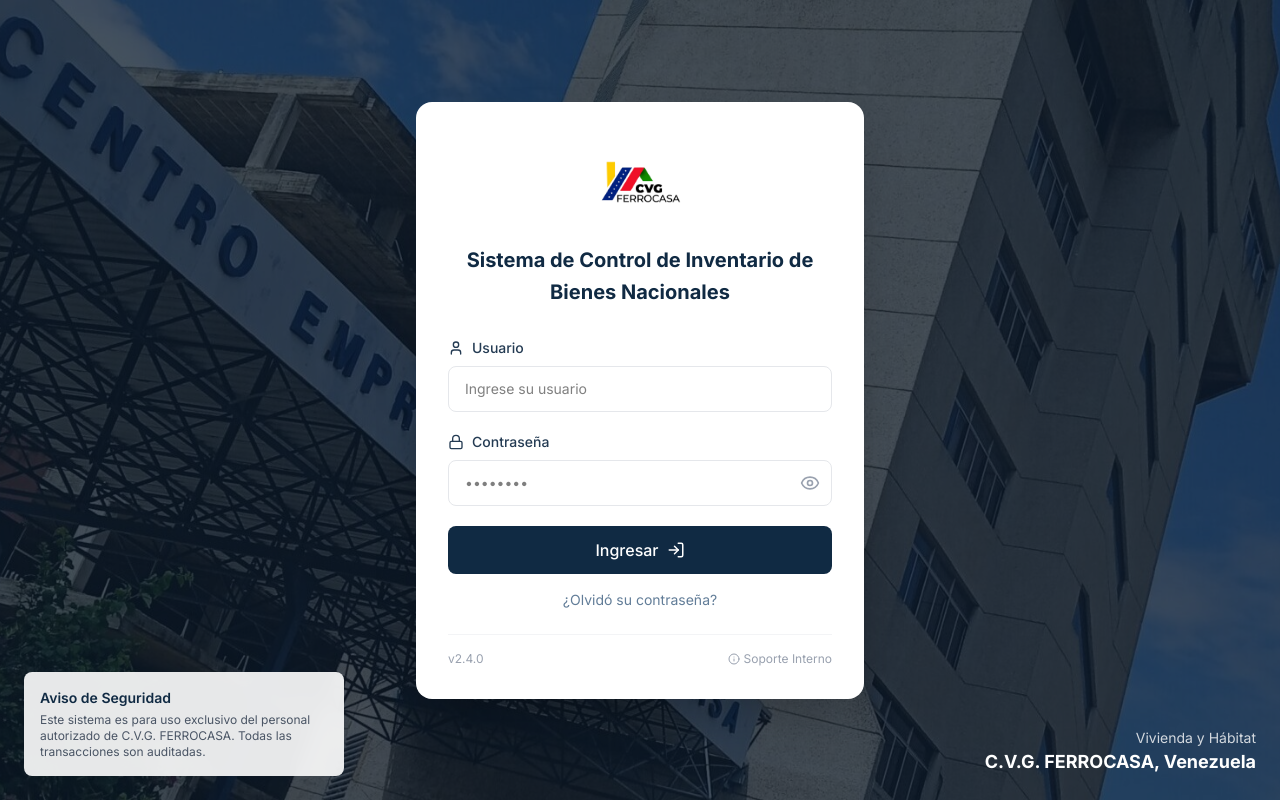
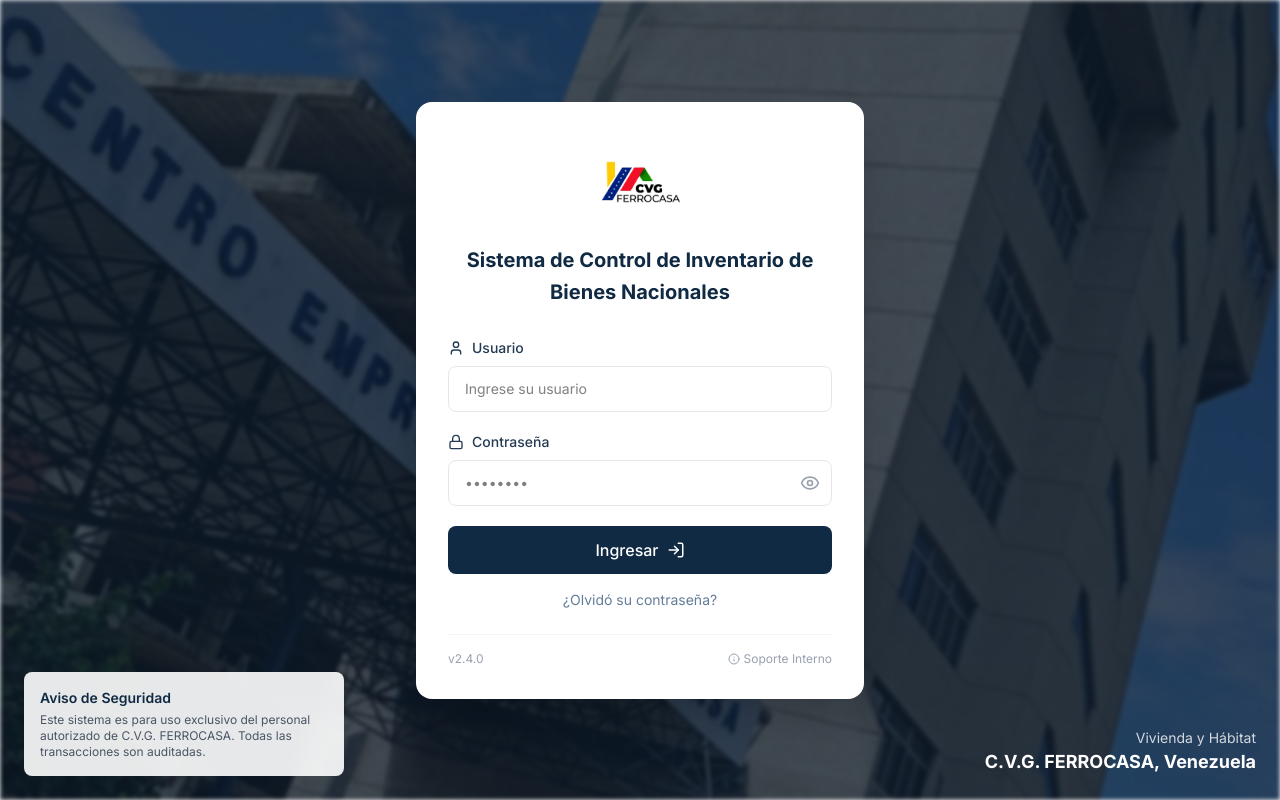
Before and after one commit to Sixtor24/Ferrocasa-front, a React (Vite) app: page / in a window 1280 px wide. Built offline with nearby package versions, Linux system fonts and the light colour scheme.

Commit message:
feat: add blur effect to login page background image
- Apply 2px blur filter to background image for improved visual depth

```diff
--- a/src/pages/Login.tsx
+++ b/src/pages/Login.tsx
@@ -31,7 +31,7 @@
   return (
     <div className="min-h-screen relative flex items-center justify-center">
       {/* Background */}
-      <div className="absolute inset-0 bg-cover bg-center" style={{ backgroundImage: `url(${bgImage})` }}>
+      <div className="absolute inset-0 bg-cover bg-center blur-[2px]" style={{ backgroundImage: `url(${bgImage})` }}>
         <div className="absolute inset-0 bg-navy-950/75" />
       </div>
 
```
